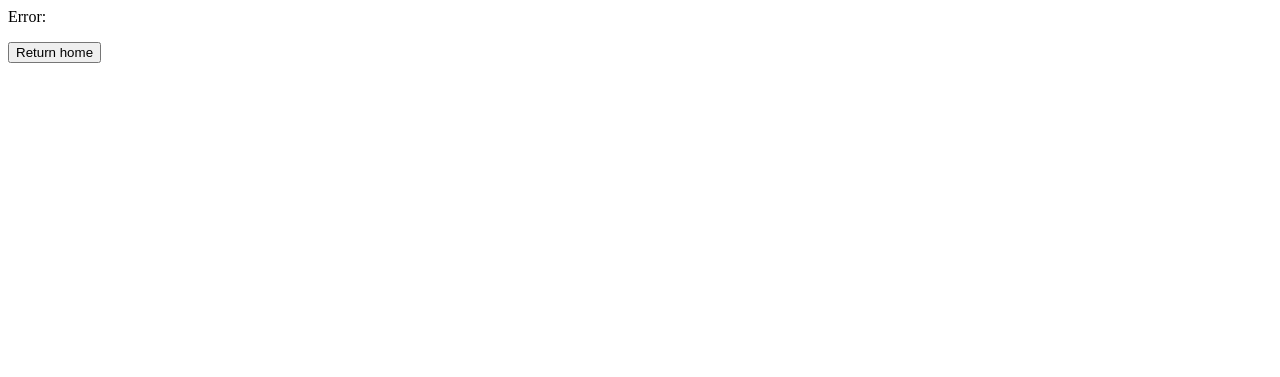
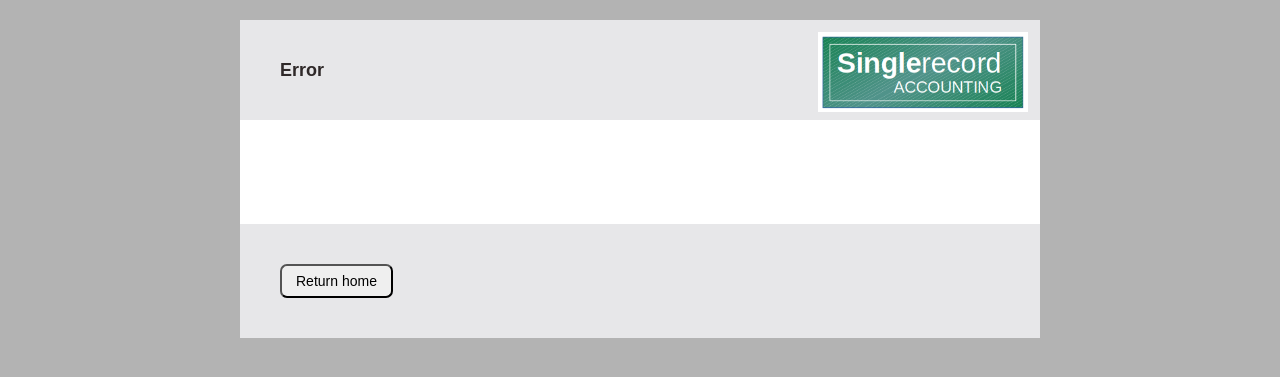
Before and after one commit to Outisal/Single_record_accounting, a Flask app: template templates/error.html in a window 1280 px wide. Shown: the top 377 px of the page. Run offline with Flask 3, Linux system fonts and the light colour scheme; the template is opened without the code that fills it, so the values that code supplies are empty.

Commit message:
Add CSS formatting to home and error pages

```diff
--- a/static/styles.css
+++ b/static/styles.css
@@ -141,7 +141,7 @@ ul{
 
 li{
   line-height: 1.5;
-  margin-left: 1em;
+  margin-left: 2em;
 }
 
 .p_title {
--- a/templates/error.html
+++ b/templates/error.html
@@ -1,3 +1,12 @@
-Error: {{ message }}
-<p>
-<button type="button" onclick="window.location.href='/'">Return home</button>
+<!DOCTYPE html>
+<link rel="stylesheet" href="/static/styles.css">
+<meta name="viewport" content="width=device-width, initial-scale=1">
+<form action="/register" method="POST">
+<div class="frame">
+  <img src="/static/logo.jpg" alt="logo">
+  <div class="info"><h2>Error</h2></div>
+  <div><p class="p_home">{{ message }}</p></div>
+  <div class="footer">
+    <button type="button" onclick="window.location.href='/'">Return home</button>
+  </div>
+</div>
--- a/templates/index.html
+++ b/templates/index.html
@@ -14,7 +14,7 @@
     <nav><a href="/add_expense">Add expense</a></nav>
     <nav><a href="/add_income">Add income</a></nav>
     <nav><a href="/records">Record View</a></nav>
-    <nav><a href="/logout">Account</a></nav>
+    <nav><a href="/update_account_data">Account</a></nav>
     <nav><a href="/logout">Log out</a></nav>
   </links>
  <div>
```
